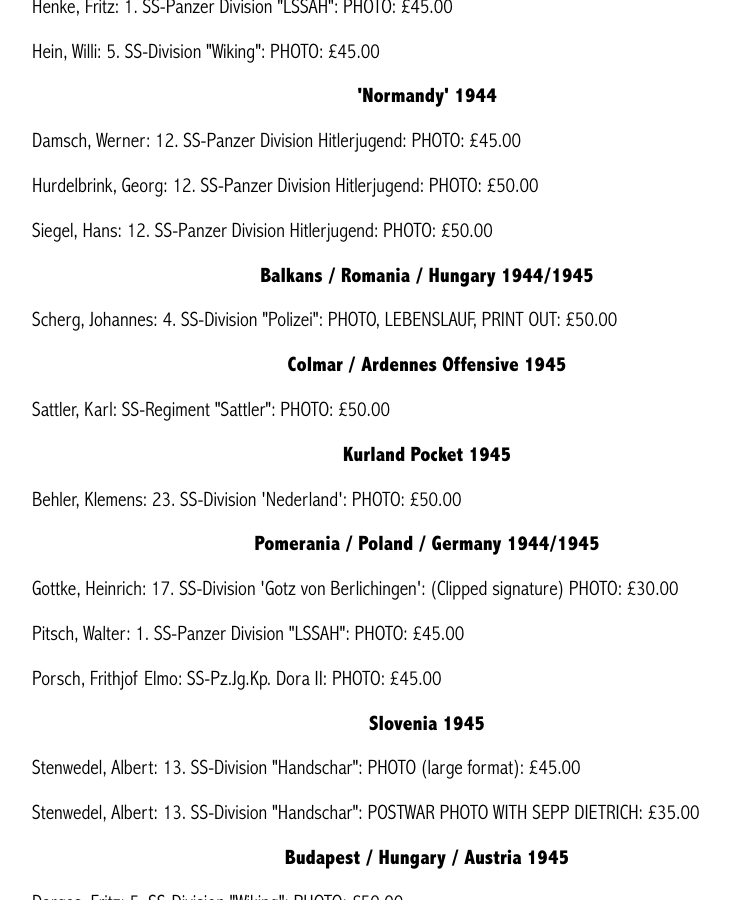
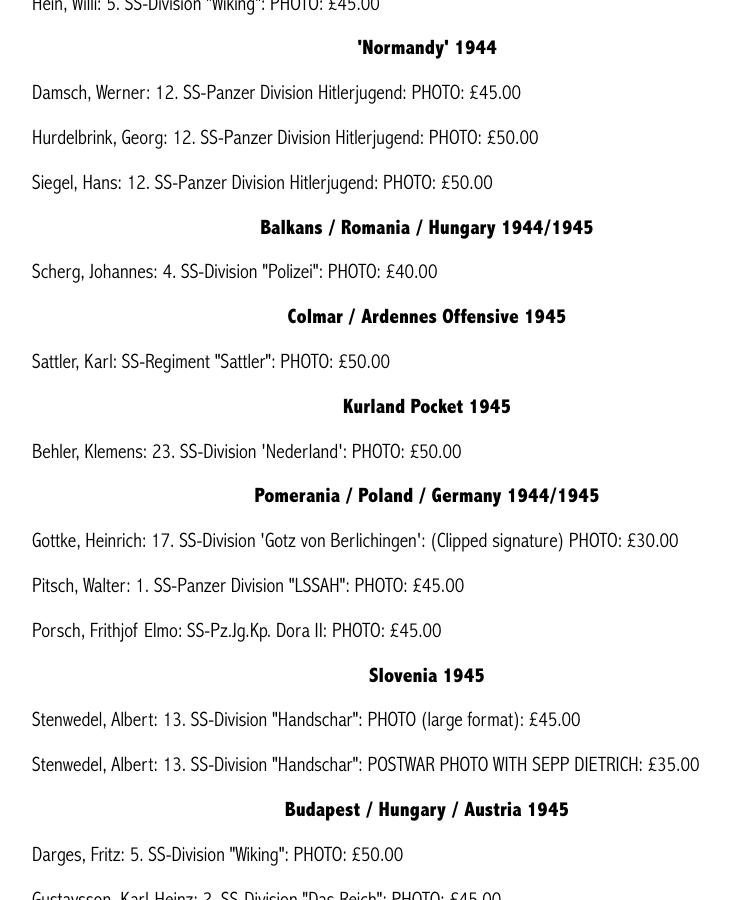
Before and after one commit to lahphotographs/lahphotographs.github.com, a Jekyll site: the page built from Waffen_SS_photos.md, in a window 1280 px wide and 900 px high, scrolled down 1781 px. Shown: the whole window, without its empty margins (213-943 px from the left). Built offline with Jekyll 4.4.1, drawn with Linux system fonts in a browser that asks for light colours.

Commit message:
Update Waffen_SS_photos.md

```diff
--- a/Waffen_SS_photos.md
+++ b/Waffen_SS_photos.md
@@ -14,13 +14,11 @@ permalink: /waffen_ss_photos.html
 <br />
 <p><b>Below is a selection of Waffen-SS Knight's Cross holder photographs currently for sale.</b></p>
 <br />
-<br />
 <p><b><center>Operation Barbarossa 1941 / 1942</center></b></p>
 <p>Hausser,	Paul:	SS-Division Reich:	Hand-written note from 1972: £100.00<br />
 <p>Kumm,	Otto:	SS-Division Reich:	PHOTO: £60.00<br />
 <p>Springer,	Heinrich:	Leibstandarte:	PHOTO: £55.00
 <p>Ullrich,	Karl:	SS-Division Totenkopf:	PHOTO: £60.00
-<br />
 <br />
 <p><b><center>Russia 1943</center></b></p>
 <p>Brosow,	Siegfried:	2. SS-Panzer Division "Das Reich":	PHOTO: £40.00
@@ -49,7 +47,7 @@ permalink: /waffen_ss_photos.html
 <p>Siegel,	Hans:	12. SS-Panzer Division Hitlerjugend:	PHOTO: £50.00
 <br />
 <p><b><center>Balkans / Romania / Hungary 1944/1945</center></b></p>
-<p>Scherg,	Johannes:	4. SS-Division "Polizei":	PHOTO, LEBENSLAUF, PRINT OUT: £50.00
+<p>Scherg,	Johannes:	4. SS-Division "Polizei":	PHOTO: £40.00
 <br />
 <p><b><center>Colmar / Ardennes Offensive 1945</center></b></p>
 <p>Sattler,	Karl:	SS-Regiment "Sattler":	PHOTO: £50.00
@@ -80,7 +78,6 @@ permalink: /waffen_ss_photos.html
 <p>Reber,	Gustav-Peter:	XI. SS-Panzer Korps:	PHOTO: £45.00
 <p>Richter,	Friedrich 'Fritz':	10. SS-Division "Frundsberg":	PHOTO: £50.00
 <br />
-<br />
 <p><b><center>Battle of Berlin 1945</center></b></p>
 <p>Fey,	Will:	(s) SS-Panzer Abt. 502:	PHOTO: £50.00
 <p>Gunsche,	Otto:	Führerbegleitkommando:	PHOTO: £50.00 (non-Knight's Cross)
```
